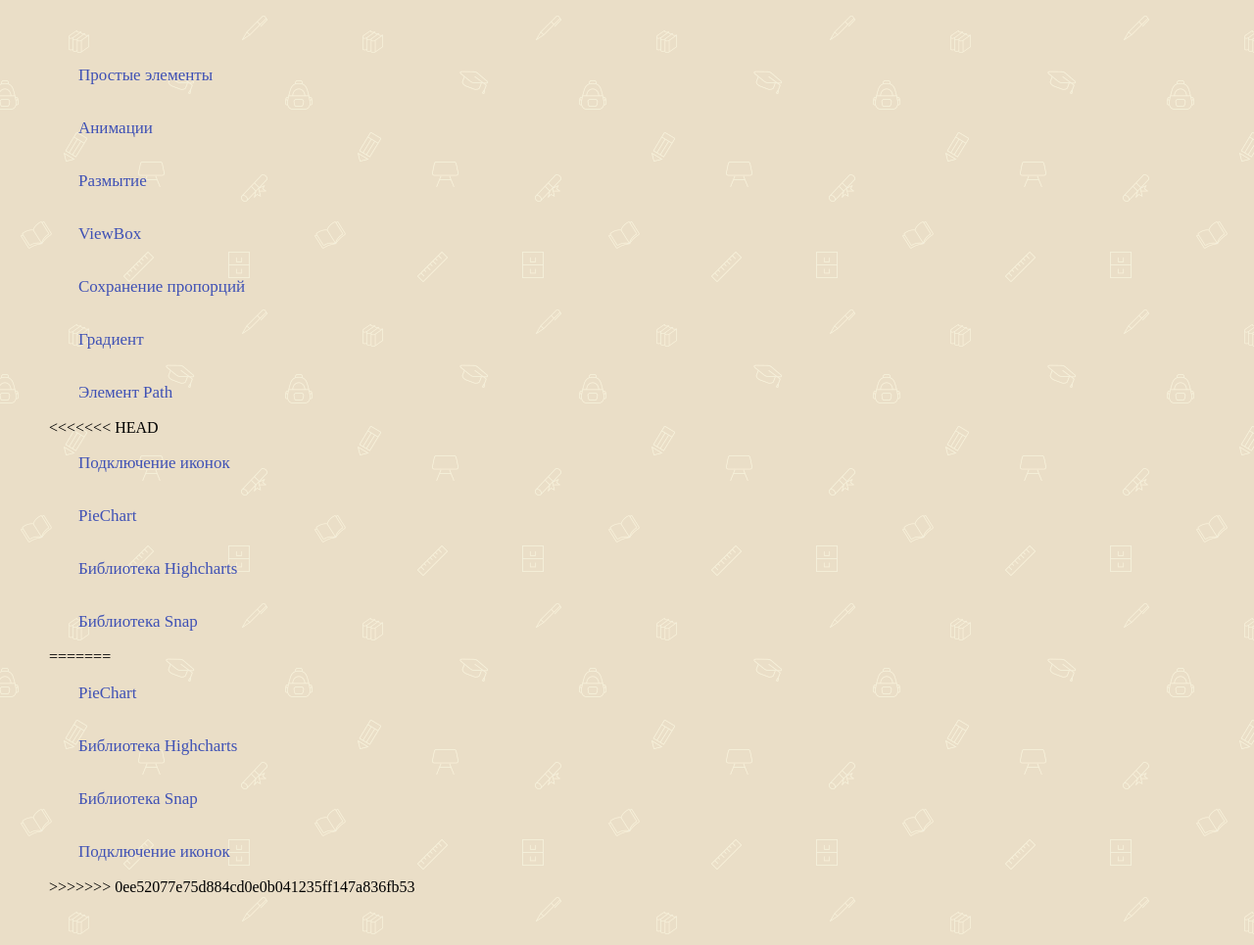
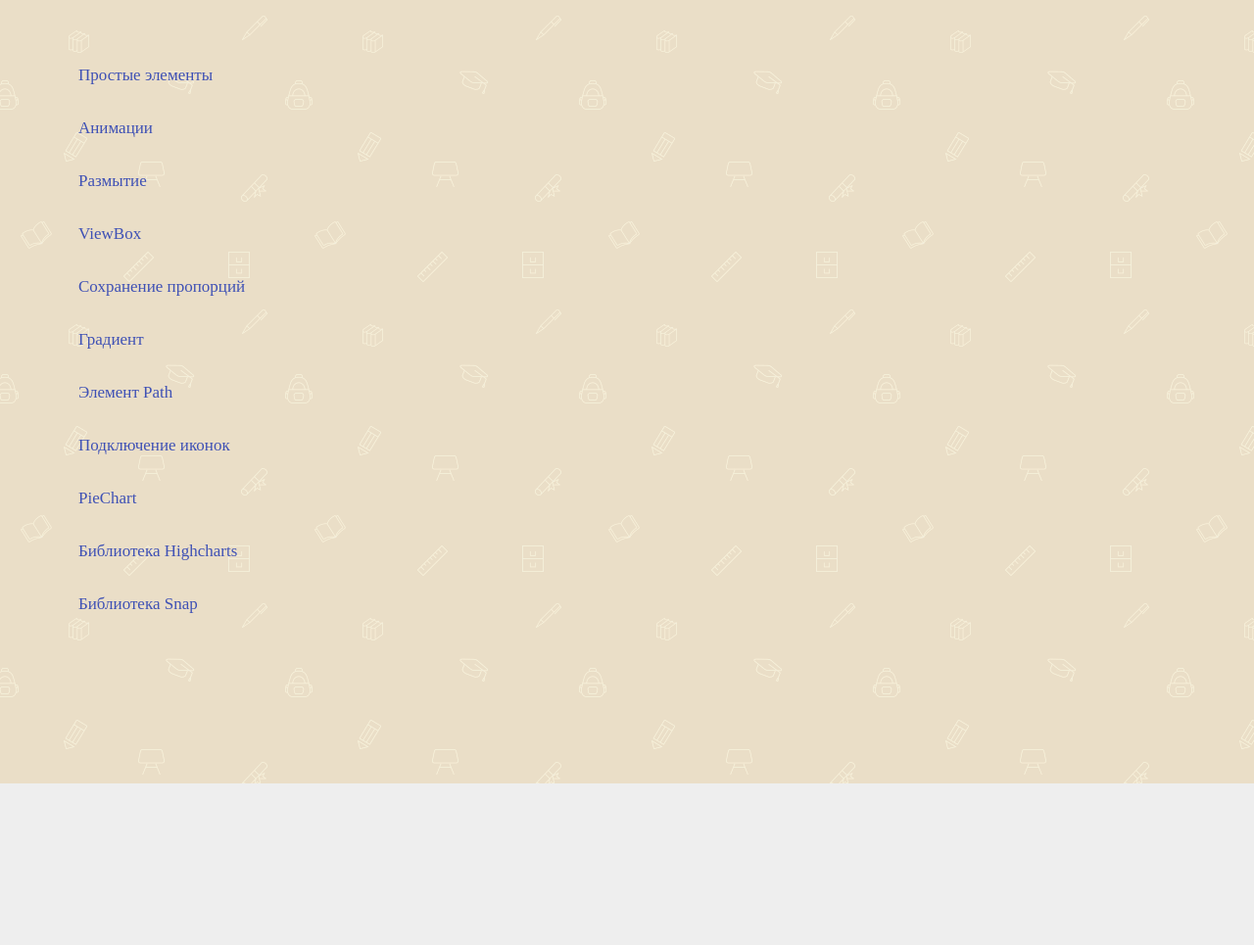
Before and after one commit to Krabaton/svg, a website: page app/index.html in a window 1280 px wide. Shown: the whole page at 98% size. After the commit the page ends 800 px from the top, so only its background shows below. Drawn offline with nearby package versions, Linux system fonts and the light colour scheme.

Commit message:
fixed bag

```diff
--- a/app/index.html
+++ b/app/index.html
@@ -18,17 +18,11 @@
     <li><a href="ratio.html">Сохранение пропорций</a></li>
     <li><a href="grd.html">Градиент</a></li>
     <li><a href="path.html">Элемент Path</a></li>
-<<<<<<< HEAD
     <li><a href="icons.html">Подключение иконок</a></li>
     <li><a href="chart.html">PieChart</a></li>
     <li><a href="hc.html">Библиотека Highcharts</a></li>
     <li><a href="snap.html">Библиотека Snap</a></li>
-=======
-    <li><a href="chart.html">PieChart</a></li>
-    <li><a href="hc.html">Библиотека Highcharts</a></li>
-    <li><a href="snap.html">Библиотека Snap</a></li>
-    <li><a href="icons.html">Подключение иконок</a></li>
->>>>>>> 0ee52077e75d884cd0e0b041235ff147a836fb53
+
   </ul>
 </body>
 
--- a/gulpfile.js
+++ b/gulpfile.js
@@ -5,7 +5,6 @@
 gulp.task('server', function () {
   browserSync.init({
     port: 9000,
-    tunnel: true,
     server: {
       baseDir: 'app'
     }
```
